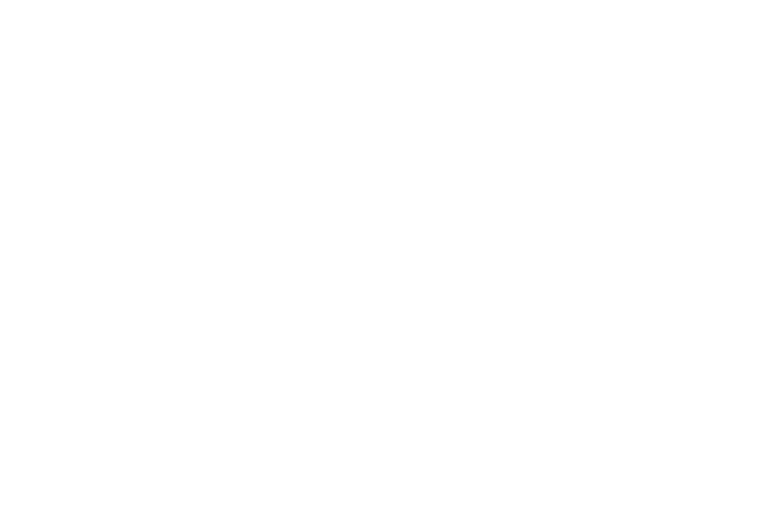
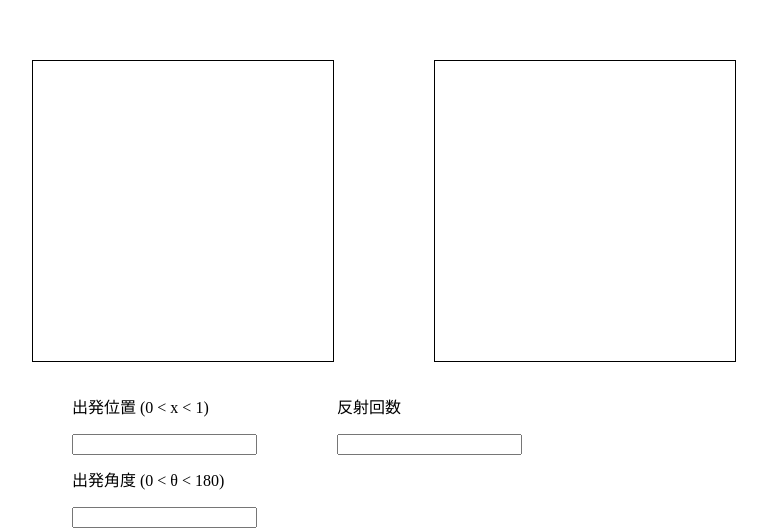
Before and after one commit to misaki0729/billiards, a plain HTML site: page square/index.html in a window 1280 px wide. Shown: the whole page, without its empty margins (208-975 px from the left). Drawn offline with Linux system fonts and the light colour scheme.

Commit message:
要素の表示まで

```diff
--- /dev/null
+++ b/square/canvas.css
@@ -0,0 +1,36 @@
+ul {
+  list-style: none;
+}
+
+ul li {
+  float:left;
+  display:box;
+  display:inline-block;
+  margin-top:0px;
+  padding:0;
+  line-height:20px;
+  margin-right: 80px;
+}
+
+canvas {
+  border: solid 1px;
+}
+
+input[type="number"]::-webkit-outer-spin-button,
+input[type="number"]::-webkit-inner-spin-button {
+    -webkit-appearance: none;
+    margin: 0;
+}
+
+input[type="number"] {
+    -moz-appearance:textfield;
+}
+
+#contents {
+  width: 800px;
+  margin: auto;
+}
+
+#canvasLeft {
+  margin-right: 100px;
+}
--- a/square/index.html
+++ b/square/index.html
@@ -5,6 +5,7 @@
     <meta charset="utf-8" />
     <title> ビリアード </title>
     <link rel="stylesheet" type="text/css" href="default.css" />
+    <link rel="stylesheet" type="text/css" href="canvas.css" />
     <script type="text/javascript" src="input.js"></script>
     <script type="text/javascript" src="canvas.js"></script>
     <!-- <link rel="stylesheet" type="text/css" href="calc.css" /> -->
@@ -12,10 +13,28 @@
 
   <body>
     <div id="contents">
-      <canvas id="canvas" width="440" height="440">
-        このブラウザではコンテンツを表示できません。
-        別のブラウザで読み込みなおしてください。
-      </canvas>
+      <div class="two-column">
+        <canvas id="canvasLeft" width="300" height="300">
+          このブラウザではコンテンツを表示できません。
+          別のブラウザで読み込みなおしてください。
+        </canvas>
+        <canvas id="canvasRight" width="300" height="300"></canvas>
+      </div>
+
+      <ul>
+        <li>
+          <p> 出発位置 (0 < x < 1) </p>
+          <input id="position" type="number"></input>
+        </li>
+        <li>
+          <p> 反射回数 </p>
+          <input id="reflection" type="number"></input>
+        </li>
+        <li>
+          <p> 出発角度 (0 < θ < 180) </p>
+          <input id="angle" type="number"></input>
+        </li>
+      </ul>
     </div>
   </body>
 </html>
```
